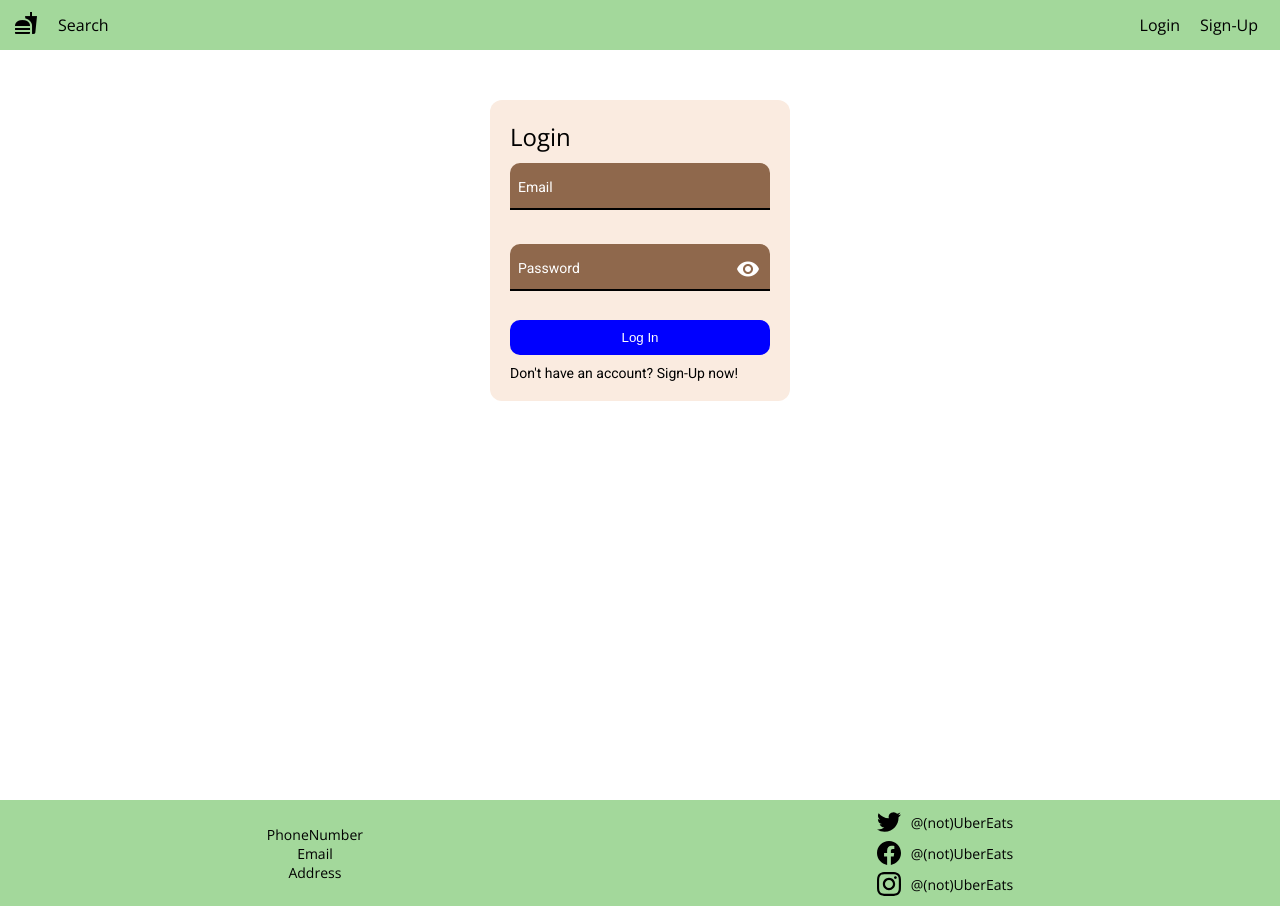
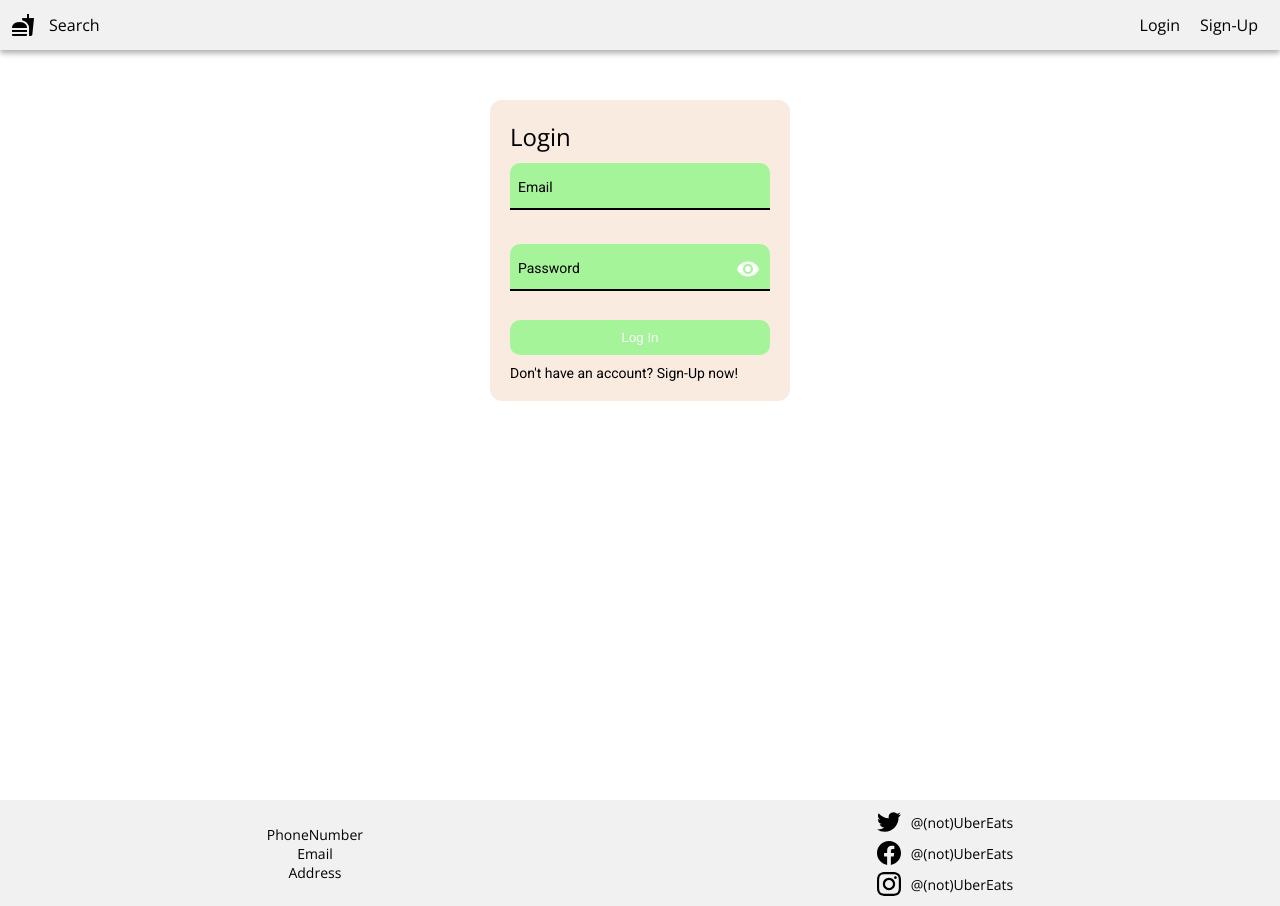
Before and after one commit to toni-santos/ltw-proj, a PHP site: page /pages/login.php in a window 1280 px wide. Run offline with PHP 8.4, Linux system fonts and the light colour scheme.

Commit message:
recolored pages

```diff
--- a/pages/index.php
+++ b/pages/index.php
@@ -7,7 +7,7 @@ require_once('../templates/index.tpl.php');
 
 drawTop(["index", "commons", "forms"], ["hamburger", "scrollsnap", "forms"]);
 ?>
-<div class="main-top">
+<div class="main-top shadow-nohov">
     <div class="top-text">
         <a class="h6" id="top-desc">
             Welcome to (not) UberEats, this is definitely NOT UberEats, and we definitely DO NOT specialize in food delivery, bringing you food from your favourite restaurants.
--- a/scripts/scrollsnap.js
+++ b/scripts/scrollsnap.js
@@ -2,7 +2,6 @@ function snapContent(event, scrollVal, scrollable, orientation) {
     const content = document.getElementById(scrollable);
 
     if (orientation == "vertical") {
-        console.log(event.target.id.split("-")[1]);
         content.children[event.target.id.split("-")[1]].scrollIntoView({ behavior: "smooth"});
 
         const parent = event.composedPath()[1];
--- a/styles/commons.css
+++ b/styles/commons.css
@@ -8,6 +8,17 @@
     --sub-color-dark: rgb(143, 104, 76);
     --sub-color-light-trans: rgba(250, 235, 224, 0.5);
     --sub-color-light-trans: rgba(143, 104, 76, 0.5);
+
+    --main-highlight: #52ec3bff;
+    --sub-highlight: #a6f49aff;
+    --black: #000000ff;
+    --grey: rgb(205, 205, 205);
+    --onyx: #2d3133ff;
+    --sonic-silver: #77797aff;
+    --silver: #c0c0c0ff;
+    --off-white: #f1f1f1ff;
+    --white: #ffffffff;
+    /* --off-white:#fAf9f6ff; */
 }
 
 /*
@@ -82,7 +85,7 @@ ul {
     padding: 2px;
     position: fixed;
     top: 0;
-    background-color: var(--main-color-dark);
+    background-color: var(--off-white);
     z-index: 999999999;
 }
 
@@ -92,6 +95,23 @@ ul {
     float: left;
     width: 50%;
     justify-content: flex-start;
+}
+
+#nav-left span {
+    padding: 7px;
+    border-radius: 50%;
+    transition: all 0.2s ease-in-out;
+}
+
+#nav-left a {
+    padding: 7px;
+    border-radius: 12px;
+    transition: all 0.2s ease-in-out;
+}
+
+#nav-left span:hover, #nav-left a:hover {
+    background-color: var(--main-highlight);
+    transform: scale(102%);
 }
 
 #nav-right {
@@ -269,7 +289,7 @@ footer {
     align-items: center;
     flex-direction: row;
     justify-content: space-around;
-    background-color: var(--main-color-dark);
+    background-color: var(--off-white);
     padding: 10px 10px;
 }
 
@@ -489,8 +509,8 @@ footer ul {
     width: 100%;
     border-top-left-radius: 10px;
     border-top-right-radius: 10px;
-    background-color: var(--sub-color-dark);
-    color: white;
+    background-color: var(--sub-highlight);
+    color: var(--black);
 }
 
 .error {
--- a/styles/forms.css
+++ b/styles/forms.css
@@ -14,14 +14,15 @@ input[type=number] {
     padding: 10px;
     width: 100%;
     color: rgb(255, 255, 255);
-    background-color: var(--sub-color-dark);
+    background-color: var(--main-highlight);
     border: none;
     border-radius: 10px;
     position: relative;
+    transition: background-color 0.2s ease-in-out;
 }
 
 .button-form:disabled {
-    background-color: blue;
+    background-color: var(--sub-highlight);
 }
 
 .signup-form {
--- a/styles/profile.css
+++ b/styles/profile.css
@@ -246,7 +246,7 @@
 #fab {
     padding: 10px;
     border-radius: 50%;
-    background-color: var(--main-color-dark);
+    background-color: var(--main-highlight);
     transition: transform 0.2s ease-in-out;
 }
 
@@ -287,7 +287,7 @@
     display: flex;
     flex-direction: column;
     gap: 5px;
-    background-color: var(--main-color-dark);
+    background-color: var(--main-highlight);
     padding: 20px;
     padding-inline: 40px;
     border-radius: 12px;
--- a/styles/search.css
+++ b/styles/search.css
@@ -90,7 +90,8 @@
     width: 100%;
     text-align: center;
     display: block;
-    background-color: var(--main-color-light);
+    background-color: var(--sub-highlight);
+    transition: all 0.2s ease-in-out;
 }
 
 .checkbox-wrapper input {
@@ -100,7 +101,7 @@
 
 
 .checkbox:checked + span {
-    background-color: var(--main-color-dark);
+    background-color: var(--main-highlight);
 }
 
 #show-more {
@@ -126,7 +127,6 @@ fieldset {
     border: none;
     display: flex;
     flex-direction: row;
-    background-color: var(--main-color-dark);
     border-radius: 10px;
 }
 
@@ -148,6 +148,6 @@ select {
     background-color: transparent;
     border: none;
     border-radius: 12px;
-    background-color: var(--main-color-dark);
+    background-color: var(--main-highlight);
     padding: 8px;
 }
--- a/templates/commons.php
+++ b/templates/commons.php
@@ -14,12 +14,12 @@ require_once '../database/db_loader.php';
         <section id="inputs-box">
             <div class="input-container">
                 <input class="text text-input subtitle2" type="email" name="email" autocomplete="email" placeholder=" " onkeyup="updateForm(event)" onfocus="checkFilled(event)" required>
-                <label class="body2 dark-bg" for="email" onclick="setFocus(event)">Email</label>
+                <label class="body2" for="email" onclick="setFocus(event)">Email</label>
                 <span class="error subtitle2 transparent">Required</span>
             </div>
             <div class="input-container">
                 <input class="text text-input password subtitle2" type="password" name="pwd" placeholder=" " autocomplete="current-password" minlength="8" onkeyup="updateForm(event)" onfocus="checkFilled(event)" required>
-                <label class="body2 dark-bg" for="pwd" onclick="setFocus(event)">Password</label>
+                <label class="body2" for="pwd" onclick="setFocus(event)">Password</label>
                 <span class="material-icons md-24 md-light password-eye" onclick="showPassword(event)">visibility</span>
                 <span class="error subtitle2 transparent">Required</span>
             </div>
@@ -33,29 +33,29 @@ require_once '../database/db_loader.php';
         <section id="inputs-box">
             <div class="input-container">
                 <input class="text text-input subtitle2" type="text" name="name" autocomplete="off" placeholder=" " onkeyup="updateForm(event)" onfocus="checkFilled(event)" required>
-                <label class="body2 dark-bg" for="name" onclick="setFocus(event)">Name</label>
+                <label class="body2" for="name" onclick="setFocus(event)">Name</label>
                 <span class="error subtitle2 transparent">Required</span>
             </div>
             <div class="input-container">
                 <input class="text text-input subtitle2" type="email" name="email" autocomplete="email" placeholder=" " onkeyup="updateForm(event)" onfocus="checkFilled(event)" required>
-                <label class="body2 dark-bg" for="email" onclick="setFocus(event)">Email</label>
+                <label class="body2" for="email" onclick="setFocus(event)">Email</label>
                 <span class="error subtitle2 transparent">Required</span>
             </div>
             <div class="input-container">
                 <input class="text text-input password subtitle2" type="password" name="pwd" placeholder=" " autocomplete="current-password" minlength="8" onkeyup="updateForm(event); updateCounter(event)" onkeydown="updateCounter(event)" onfocus="checkFilled(event)" required>
-                <label class="body2 dark-bg" for="pwd" onclick="setFocus(event)">Password</label>
+                <label class="body2" for="pwd" onclick="setFocus(event)">Password</label>
                 <span class="material-icons md-24 md-light password-eye" onclick="showPassword(event)">visibility</span>
                 <span class="subtitle2 counter">0/8</span>
                 <span class="error subtitle2 transparent">Required</span>
             </div>
             <div class="input-container">
                 <input class="text text-input subtitle2" type="text" name="address" autocomplete="off" placeholder=" " onkeyup="updateForm(event)" onfocus="checkFilled(event)" required>
-                <label class="body2 dark-bg" for="address" onclick="setFocus(event)">Address</label>
+                <label class="body2" for="address" onclick="setFocus(event)">Address</label>
                 <span class="error subtitle2 transparent">Required</span>
             </div>
             <div class="input-container">
                 <input class="text text-input subtitle2" type="number" name="tel" autocomplete="off" placeholder=" " onkeyup="updateForm(event)" onfocus="checkFilled(event)" required>
-                <label class="body2 dark-bg" for="tel" onclick="setFocus(event)">Phone Number</label>
+                <label class="body2" for="tel" onclick="setFocus(event)">Phone Number</label>
                 <span class="error subtitle2 transparent">Required</span>
             </div>
         </section>
@@ -107,7 +107,7 @@ if (isset($_SESSION['id'])) {
             </button>
         </div>
         <?php drawLogin(); ?>
-        <p class="body2 acc-create">Don't have an account? <a class="body1 pointer" onclick="closeLogin(); showSignup();">Sign-Up</a> now!</p>
+        <p class="body2 acc-create">Don't have an account? <a class="body1 pointer highlight" onclick="closeLogin(); showSignup();">Sign-Up</a> now!</p>
     </dialog>
     <dialog id="dialog-signup" class="shadow-nohov">
         <div id="top-form">
@@ -117,11 +117,11 @@ if (isset($_SESSION['id'])) {
             </button>
         </div>
         <?php drawSignup(); ?>
-        <p class="body2 acc-create">Already have an account? <a class="body1 pointer" onclick="closeSignup(); showLogin();">Login</a> now!</p>
+        <p class="body2 acc-create">Already have an account? <a class="body1 pointer highlight" onclick="closeSignup(); showLogin();">Login</a> now!</p>
     </dialog>
-    <header class="nav">
+    <header class="nav shadow-nohov">
         <ul class="nav" id="nav-left">
-            <li><a><span onclick="window.location.href = 'index.php';" class="material-icons">fastfood</span></a></li>
+            <li><span onclick="window.location.href = 'index.php';" class="material-icons">fastfood</span></li>
             <li><a class="subtitle1" href="search.php">Search</a></li>
         </ul>
         <ul class="nav" id="nav-right">
@@ -129,7 +129,6 @@ if (isset($_SESSION['id'])) {
             <li><a class="subtitle1" onclick="showLogin()">Login</a></li>
             <li><a class="subtitle1" onclick="showSignup()">Sign-Up</a></li>
             <?php } else { ?>
-            <!-- TODO: search bar -->
             <li class="dropdown"><a class="subtitle1"><?php echo $user->username; ?></a></li>
             <li class="dropdown"><img class="nav-pfp" src="../images/placeholder.jpg"></li>
             <section id="dropdown-content">
--- a/templates/index.tpl.php
+++ b/templates/index.tpl.php
@@ -4,7 +4,7 @@ declare(strict_types=1);
 
 <?php function restaurant_card(int $id)
 { ?>
-    <div id="restaurant-card-<?php echo $id; ?>">
+    <div id="restaurant-card-<?php echo $id; ?>" class="shadow-nohov">
         <img src="../images/placeholder.jpg" class="rest-img shadow">
         <section class="restaurant-description">
             <h3 class="body1 rest-name">Restaurant Name <?php echo $id; ?></h3>
```
Also changed, not shown: other parts of styles/commons.css (+22 -19 lines), styles/index.css (+6 -2 lines).
